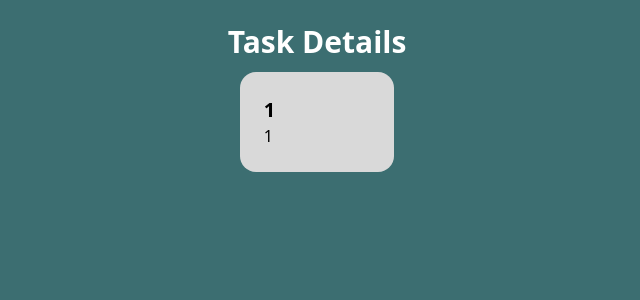
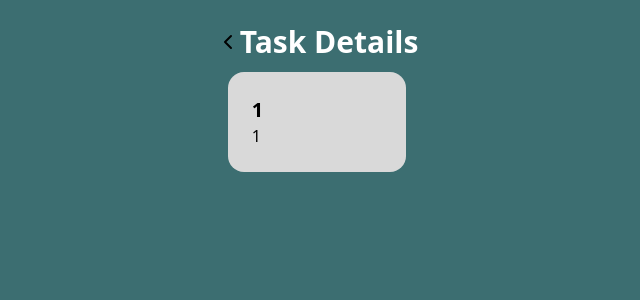
Before and after one commit to felipeSucupiraO/react-task-manager, a React (Vite) app in the folder task-manager/: page /task-details/1/1 in a window 1280 px wide. Shown: the top 300 px of the page, without its empty margins (323-963 px from the left). Built offline with nearby package versions, Linux system fonts and the light colour scheme.

Commit message:
feat: added back button to task page

```diff
--- a/task-manager/src/components/TaskUnit.jsx
+++ b/task-manager/src/components/TaskUnit.jsx
@@ -1,5 +1,4 @@
-import { Trash2 } from "lucide-react"
-import { MoveRight } from "lucide-react"
+import { Trash2, MoveRight } from "lucide-react"
 import { useNavigate } from "react-router"
 
 function TaskUnit(props) {
--- a/task-manager/src/pages/TaskPage.jsx
+++ b/task-manager/src/pages/TaskPage.jsx
@@ -1,12 +1,19 @@
-import { useParams } from "react-router";
+import { useParams, useNavigate } from "react-router";
+import { ChevronLeft } from "lucide-react"
 
 function TaskPage() {
     const params = useParams();
+    const navigate = useNavigate();
 
     return (
         <div className="w-screen min-h-screen bg-aqua-green flex justify-center p-6">
             <div>
-                <h1 className="text-3xl text-white font-bold text-center">Task Details</h1>
+                <header className="flex justify-evenly">
+                    <button onClick={() => navigate(-1)}>
+                        <ChevronLeft />
+                    </button>
+                    <h1 className="text-3xl text-white font-bold text-center grow">Task Details</h1>
+                </header>
                 <div className="bg-light-gray p-6 m-3 rounded-2xl">
                     <h2 className="text-xl font-bold">{params.title}</h2>
                     <p className="text-justify">{params.description}</p>
```
